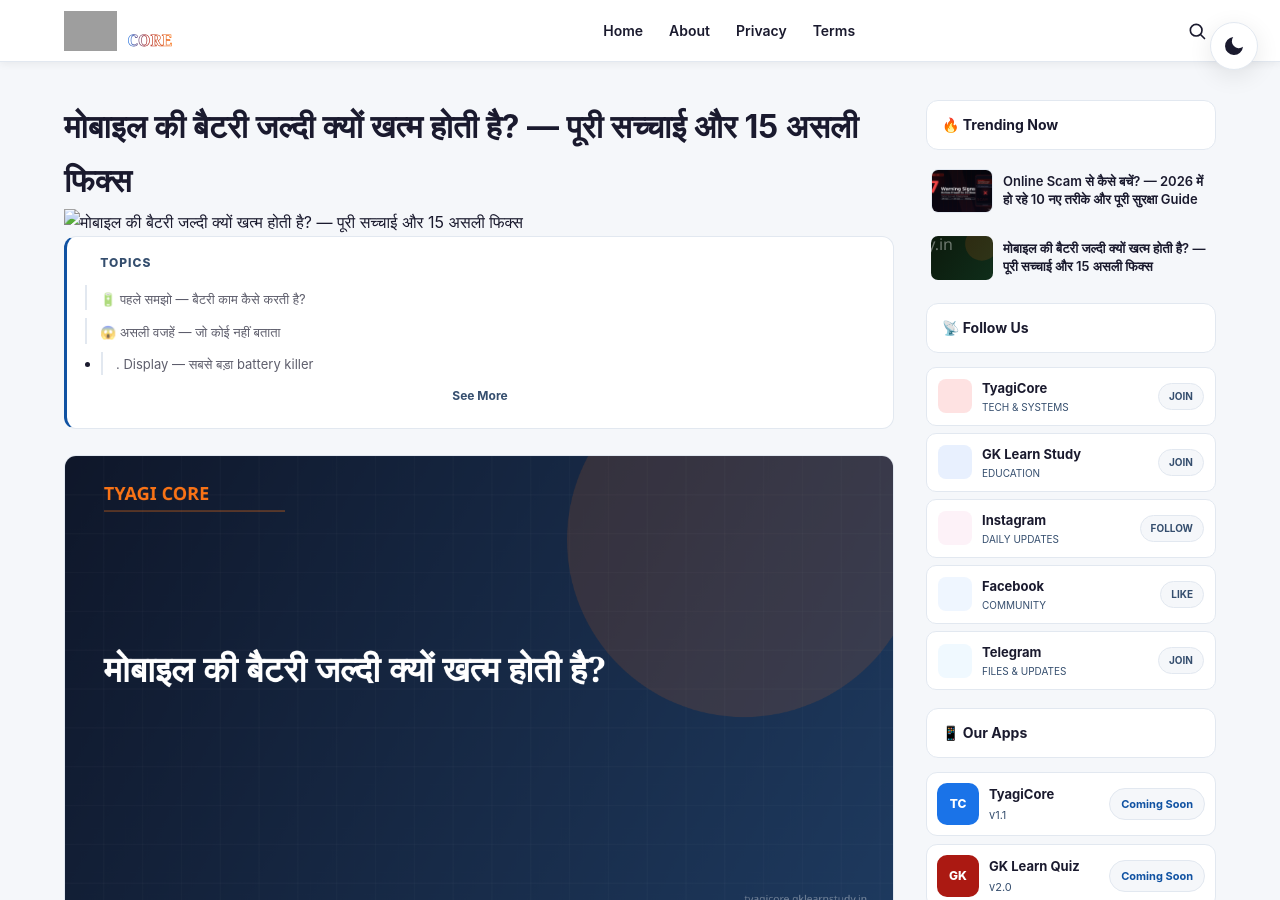
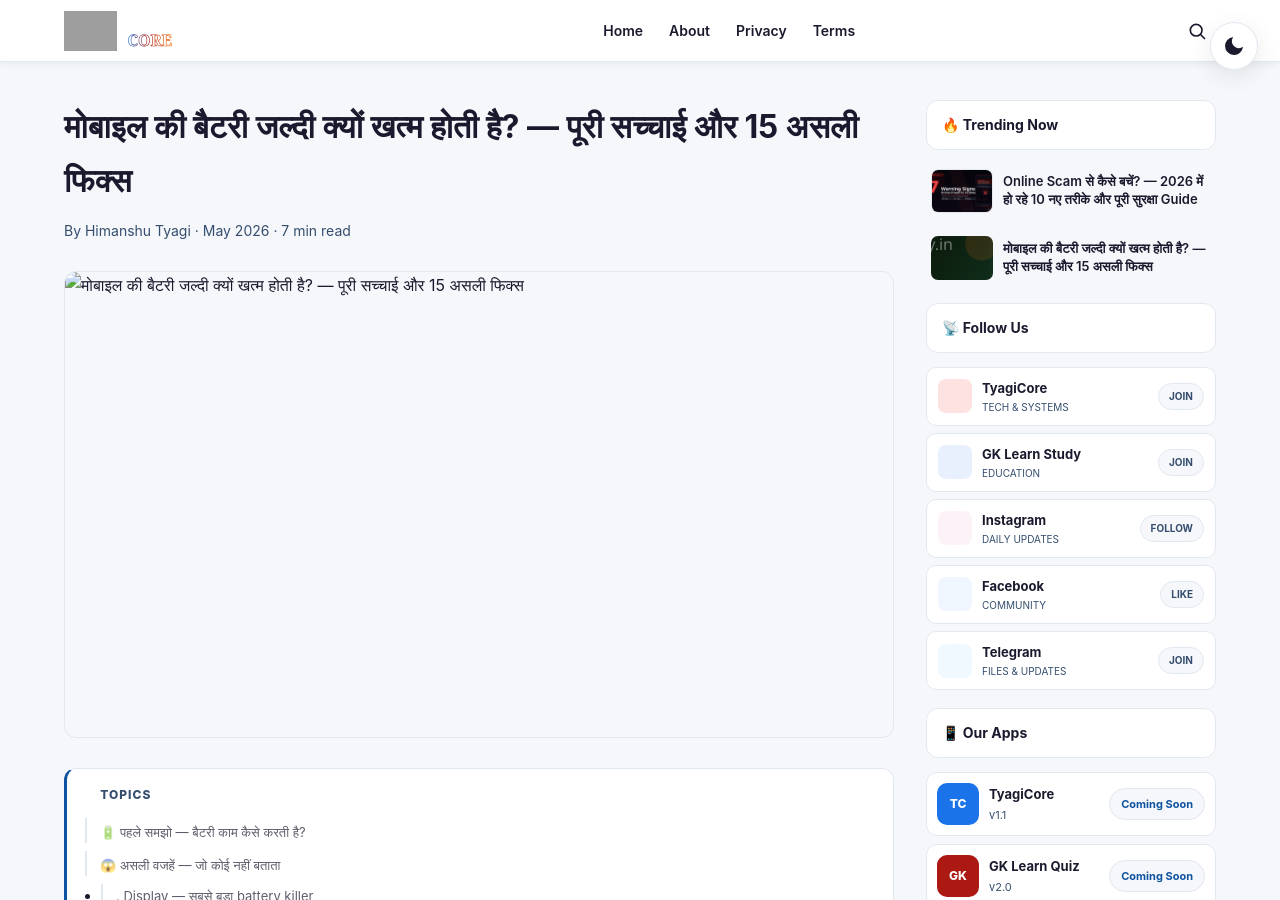
Before and after one commit to HimanshuTyagiJi/TyagiCore, a Jekyll site: the page built from battery-drain-phone-hindi.html, in a window 1280 px wide and 900 px high. Built offline with Jekyll 4.4.1, drawn with Linux system fonts in a browser that asks for light colours; comment, search, counter and statistics services are not loaded; grey boxes are pictures that could not be loaded.

Commit message:
Update default.html

```diff
--- a/_layouts/default.html
+++ b/_layouts/default.html
@@ -139,21 +139,36 @@
   <div class="tc-left">
 
 {% if page.is_post %}
-      <h1 class="post-title">{{ page.title }}</h1>
+      {% assign words = content | number_of_words %}
+      {% if words < 360 %}
+        {% assign read_time = "2 min read" %}
+      {% else %}
+        {% assign minutes = words | divided_by: 180 %}
+        {% assign read_time = minutes | append: " min read" %}
+      {% endif %}
+
+      <h1 class="post-title" style="margin-bottom:10px;">{{ page.title }}</h1>
+
+      <p style="color:var(--text-muted);font-size:14px;margin-bottom:28px;">
+        By {{ page.author | default: "Himanshu Tyagi" }} ·
+        {{ page.date | date: "%B %Y" }} ·
+        <span class="read-time"><i class="far fa-clock"></i> {{ read_time }}</span>
+      </p>
+
       {% if page.image %}
-        <img src="{{ page.image | relative_url }}" alt="{{ page.title }}" class="featured-image">
+      <div class="post-hero-img" style="margin-bottom:30px;">
+        <img src="{{ page.image | relative_url }}" alt="{{ page.title }}" width="1280" height="720" style="border-radius:12px; width:100%; height:auto;">
+      </div>
       {% endif %}
+
+      <div class="toc-container" id="toc-box" style="display:none; margin-bottom:30px;">
+        <div class="toc-title"><i class="fas fa-list-ul"></i>&nbsp; Topics</div>
+        <ul id="toc-list" role="list"></ul>
+        <button id="toc-toggle-btn" class="toc-see-more" aria-expanded="false">
+          See More <i class="fas fa-chevron-down"></i>
+        </button>
+      </div>
     {% endif %}
-
-    {% unless page.url == "/" or page.url == "/index.html" %}
-    <div class="toc-container" id="toc-box" style="display:none;" aria-label="Table of contents">
-      <div class="toc-title"><i class="fas fa-list-ul" aria-hidden="true"></i>&nbsp; Topics</div>
-      <ul id="toc-list" role="list"></ul>
-      <button id="toc-toggle-btn" class="toc-see-more" aria-expanded="false">
-        See More <i class="fas fa-chevron-down" aria-hidden="true"></i>
-      </button>
-    </div>
-    {% endunless %}
 
     {{ content }}
 
```
